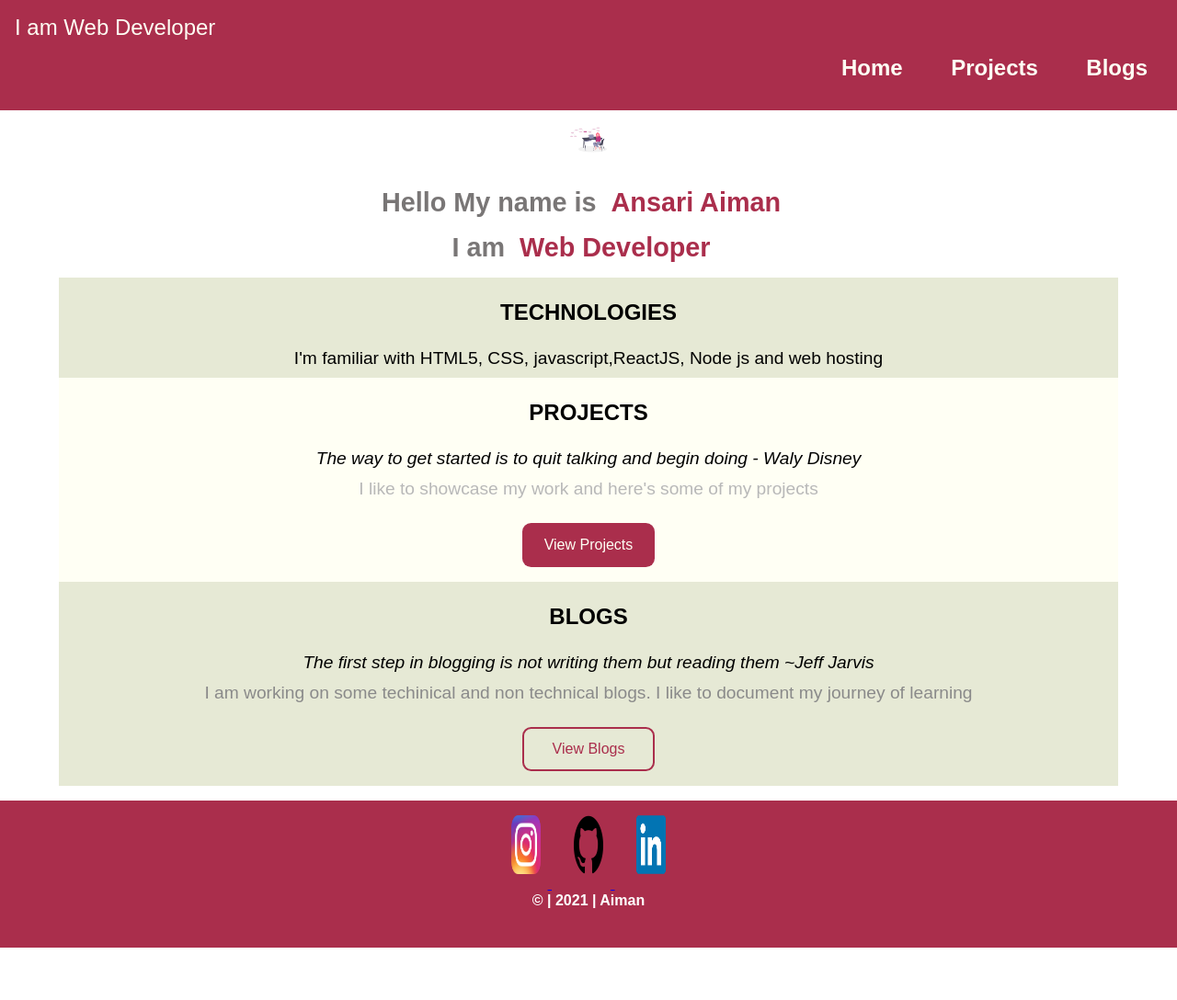
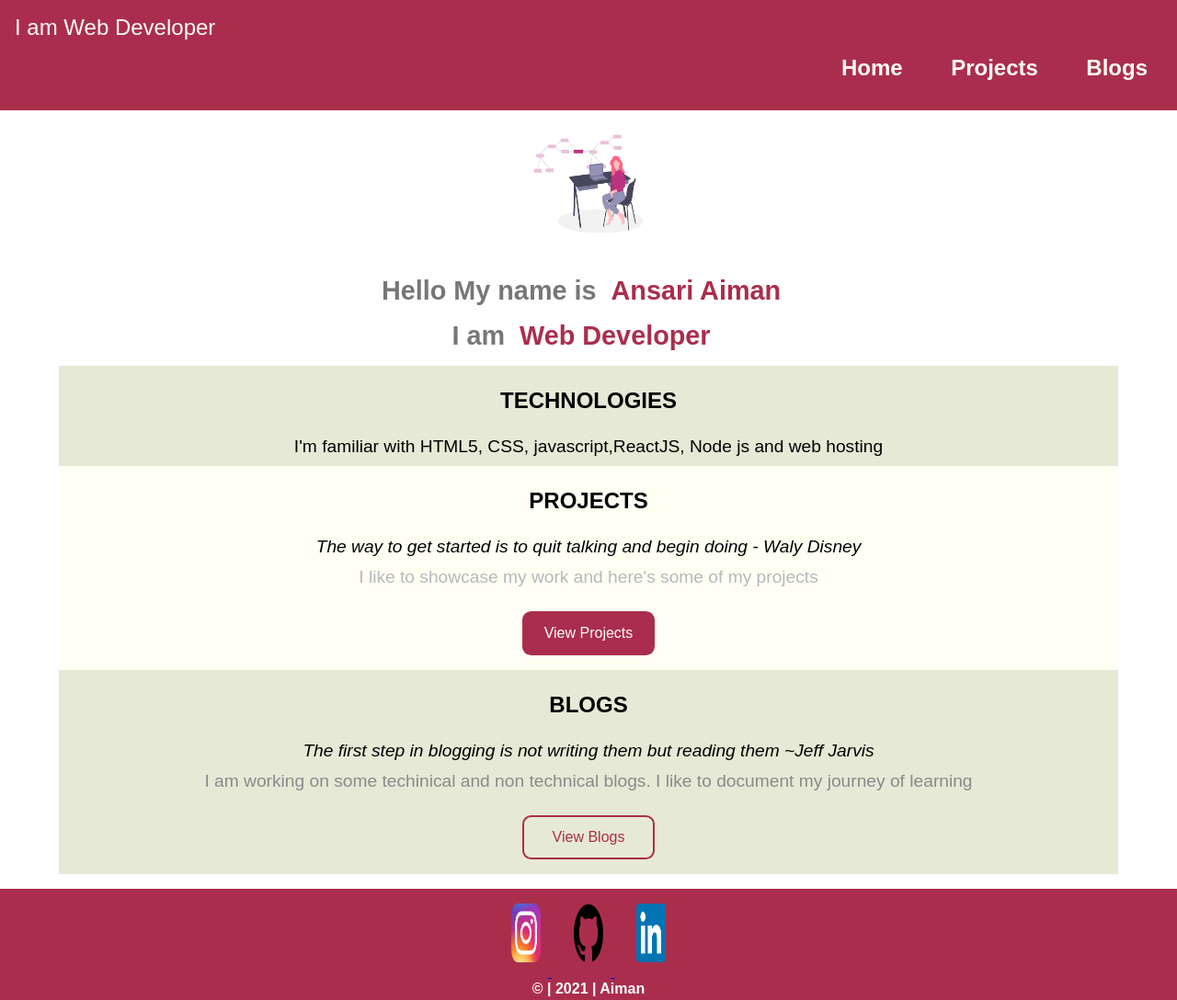
Before and after one commit to aiman-ansari/Adarsh-balika, a plain HTML site: page index.html in a window 1280 px wide. Shown: the whole page at 92% size. Before the commit the page ends 1031 px from the top, so only its background shows below. Drawn offline with Linux system fonts and the light colour scheme; a web font is replaced by a local one.

Commit message:
Update style.css

```diff
--- a/style.css
+++ b/style.css
@@ -35,6 +35,7 @@ nav li{
     text-align: right;
     margin-right: 1rem;
     font-weight: bold;
+    margin-bottom :1rem;
 /*     line-height: 10px; */
 }
 nav a{
@@ -44,8 +45,8 @@ nav a{
     border-radius: 2                                                                                                                                        ;
 }
 .hero-img{
-    width: 4rem;
-    height: 4rem;
+    width: 10rem;
+    height: 10rem;
 }
 .header-intro, .header-intro-purple{
     font-size: 1.8rem;
```
